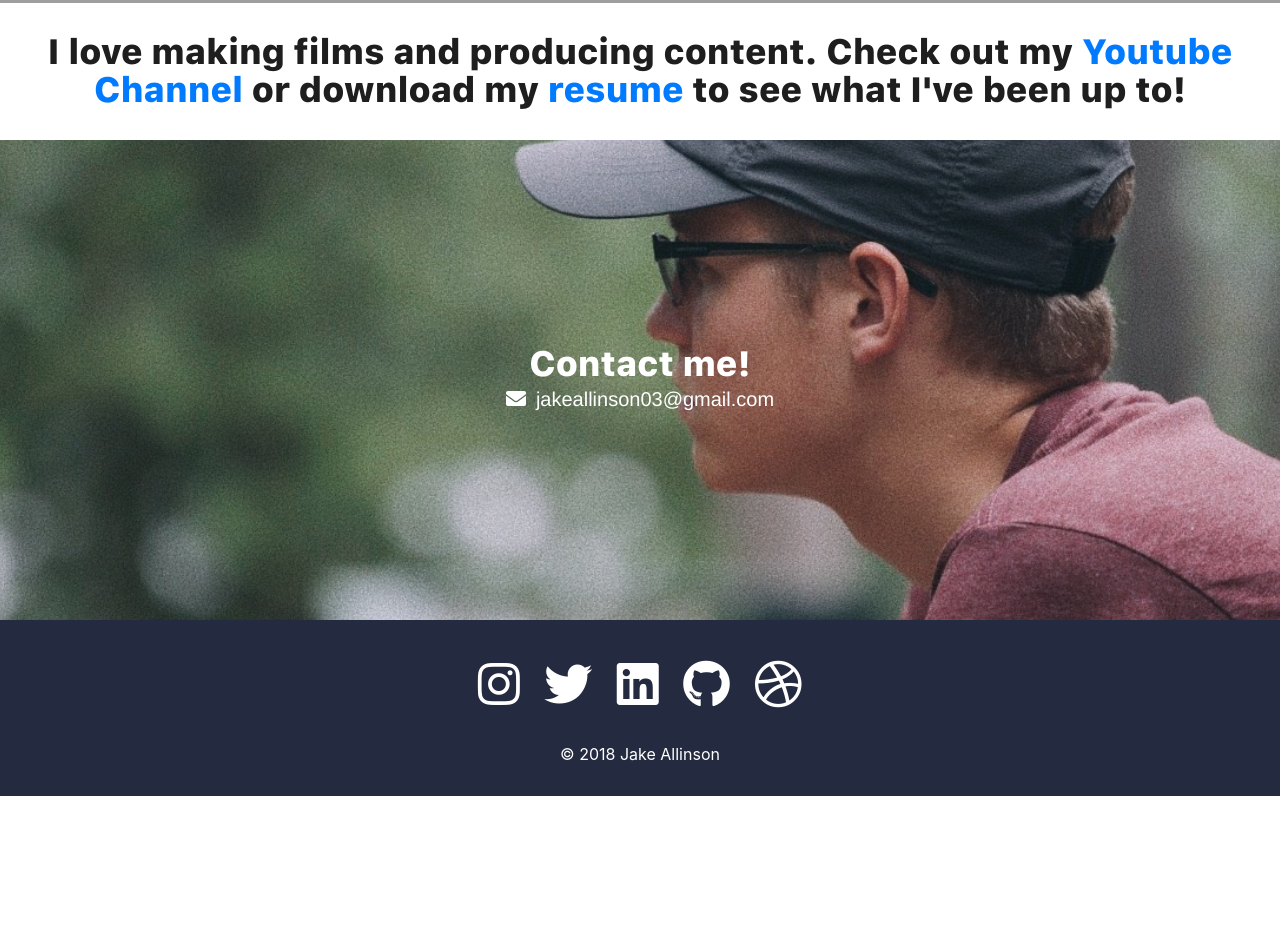
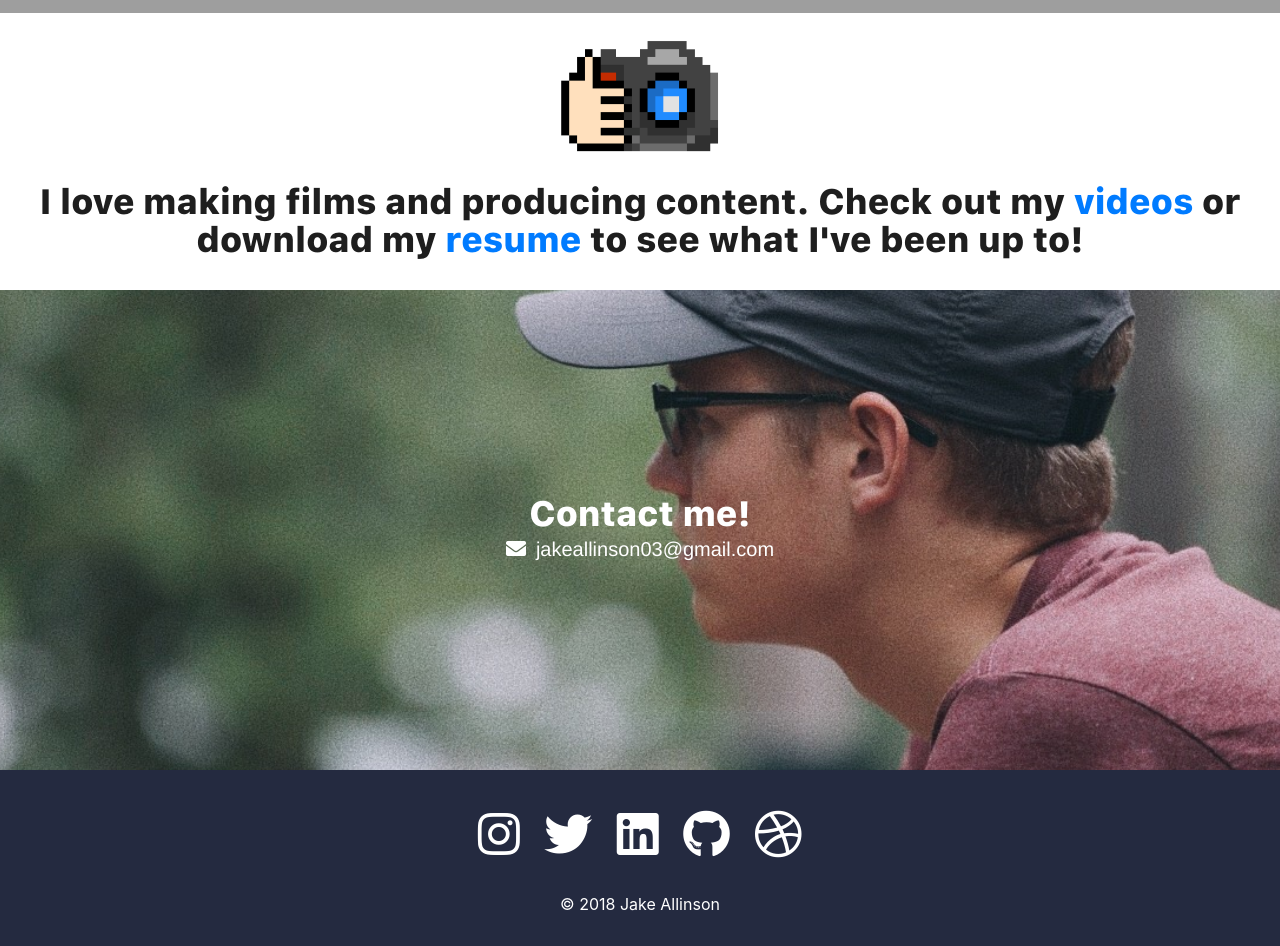
Before and after one commit to allinson-jake/mywebsite, a plain HTML site: page index.html in a window 1280 px wide. Shown: the part 2420-3366 px from the top of the page. Before the commit the page ends 3216 px from the top, so only its background shows below. Drawn offline with Linux system fonts and the light colour scheme; grey boxes are pictures that could not be loaded.

Commit message:
updated links

```diff
--- a/index.html
+++ b/index.html
@@ -57,7 +57,7 @@
     <!-- developer bio -->
     <div class="row v-center" style="background-color: #1e1e1e">
       <div class="col-lg-12 text-center">
-        <img src="images/pixel-cpu.png" style="width:170px;height:190px;padding-top:30px"><br>
+        <img src="images/pixel-cpu.png" style="width:170px;height:200px;padding-top:30px"><br>
         <div style="padding:30px" class="text-heavy white">
           As a software developer,
           I am always learning new techniques.
@@ -76,9 +76,10 @@
     <!-- filmmaker bio -->
     <div class="row v-center" style="background-color: white">
       <div class="col-lg-12 text-center">
-        <div style="padding:30px" class="text-heavy black">
+        <img src="images/pixel-cam.png" style="width:170px;height:170px;">
+        <div style="padding:30px; padding-top:0px" class="text-heavy black">
           I love making films and producing content.
-          Check out my <a href="media/Jacob Allinson - developer.pdf">Youtube Channel</a>
+          Check out my <a href="https://www.youtube.com/channel/UCzJj-rpG3-Wkpdb43DiTkVQ/videos?view_as=subscriber">videos</a>
           or download my <a href="media/Jacob Allinson - developer.pdf" download>resume</a>
           to see what I've been up to!
         </div>
@@ -96,11 +97,21 @@
     <!-- footer with social media icons -->
     <div class="row v-center" style="background-color: #242a40">
       <div class="col-lg-12 text-center" style="padding: 30px">
-        <i class="fab fa-instagram fa-3x" style="color:white; padding:10px"></i>
-        <i class="fab fa-twitter fa-3x" style="color:white; padding:10px"></i>
-        <i class="fab fa-linkedin fa-3x" style="color:white; padding:10px"></i>
-        <i class="fab fa-github fa-3x" style="color:white; padding:10px"></i>
-        <i class="fab fa-dribbble fa-3x" style="color:white; padding:10px"></i><br><br>
+        <a href="https://www.instagram.com/allinson_jake/">
+          <i class="fab fa-instagram fa-3x" style="color:white; padding:10px"></i>
+        </a>
+        <a href="https://twitter.com/allinson_jake">
+          <i class="fab fa-twitter fa-3x" style="color:white; padding:10px"></i>
+        </a>
+        <a href="https://www.linkedin.com/in/jacob-allinson/">
+          <i class="fab fa-linkedin fa-3x" style="color:white; padding:10px"></i>
+        </a>
+        <a href="https://github.com/allinson-jake">
+          <i class="fab fa-github fa-3x" style="color:white; padding:10px"></i>
+        </a>
+        <a href="https://dribbble.com/allinson_jake">
+          <i class="fab fa-dribbble fa-3x" style="color:white; padding:10px"></i>
+        </a><br><br>
         <div class="text-reg white">© 2018 Jake Allinson</div>
       </div>
     </div>
```
Also changed, not shown: images/pixel-cam.png (added).
